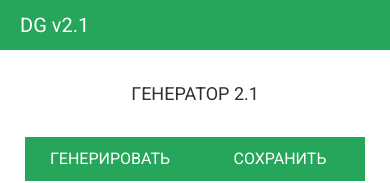
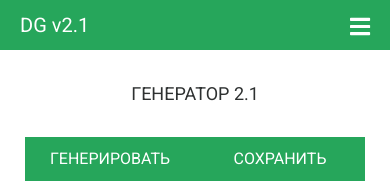
Before and after one commit to DmitriStadnik/dzergen, a React (Create React App) app in the folder client/: page / in a window 390 px wide. Shown: the top 183 px of the page. Built offline with nearby package versions, Linux system fonts and the light colour scheme; no server answers.

Commit message:
mobile menu

```diff
--- a/client/src/components/Header/index.jsx
+++ b/client/src/components/Header/index.jsx
@@ -4,7 +4,7 @@ import { Link } from "react-router-dom";
 import { withRouter } from "react-router";
 import equal from 'fast-deep-equal';
 import { FontAwesomeIcon } from '@fortawesome/react-fontawesome';
-import { faUser } from '@fortawesome/free-solid-svg-icons';
+import { faUser, faBars } from '@fortawesome/free-solid-svg-icons';
 import userRequests from "../../requests/user-requests";
 import Functions from "../../utils/Functions";
 
@@ -26,12 +26,21 @@ const LeftList = styled.ul`
   display: flex;
   justify-content: flex-start;
   align-items: center;
+  @media screen and (max-width: 767px) {
+    height: 300px;
+    flex-direction: column;
+  }
 `;
 
 const RightList = styled.div`
   display: flex;
   justify-content: flex-end;
   margin-left: auto;
+  @media screen and (max-width: 767px) {
+    height: 300px;
+    margin-right: 20px;
+    align-items: flex-start;
+  }
 `;
 
 const ListItem = styled.li`
@@ -45,6 +54,11 @@ const ListItem = styled.li`
       text-decoration: none;
       color: #87d37c;
     }
+  }
+
+  @media screen and (max-width: 767px) {
+    width: 100%;
+    margin-right: 0px;
   }
 `;
 
@@ -117,7 +131,29 @@ const MobileWrapper = styled.div`
   width: 100%;
   display: flex;
   @media screen and (max-width: 767px) {
-    display: none;
+    display: ${({visible}) => visible ? 'flex' : 'none'};
+    background: #26a65b;
+    padding-top: 50px;
+    position: absolute;
+    left: 0;
+    top: 0;
+    height: 3000px;
+    z-index: 3000;
+  }
+`;
+
+const MobileMenuIcon = styled(FontAwesomeIcon)`
+  color: white;
+  transition: 0.2s;
+  font-size: 23px;
+  position: absolute;
+  cursor: pointer;
+  top: 15px;
+  right: 20px;
+  display: none;
+  z-index: 3002;
+  @media screen and (max-width: 767px) {
+    display: block;
   }
 `;
 
@@ -128,10 +164,12 @@ class Header extends Component {
     this.state = {
       version: '2.1',
       user: null,
+      mobileMenuVisible: false,
     }
 
     this.getUser = this.getUser.bind(this);
     this.setUser = this.setUser.bind(this);
+    this.toggleMobileMenu = this.toggleMobileMenu.bind(this);
   }
 
   componentDidMount () {
@@ -174,28 +212,42 @@ class Header extends Component {
     })
   }
 
+  toggleMobileMenu () {
+    const { mobileMenuVisible } = this.state;
+    if (window.innerWidth < 768) {
+      this.setState({
+        mobileMenuVisible: !mobileMenuVisible
+      })
+    }
+  }
+
   render () {
     const {
       version,
-      user
+      user,
+      mobileMenuVisible
     } = this.state;
 
     const {
       imagePath,
     } = Functions;
 
+    const {
+      toggleMobileMenu,
+    } = this;
+
     return (
       <Wrapper>
         <Logo>{`DG v${version}`}</Logo>
-        <MobileWrapper>
+        <MobileWrapper visible={mobileMenuVisible}>
           <LeftList>
             <ListItem>
-              <Link to="/">
+              <Link to="/" onClick={() => toggleMobileMenu()}>
                 Генератор
               </Link>
             </ListItem>
             <ListItem>
-              <Link to="/collection">
+              <Link to="/collection" onClick={() => toggleMobileMenu()}>
                 Коллекция
               </Link>
             </ListItem>
@@ -203,7 +255,7 @@ class Header extends Component {
           <RightList>
             {
               user ? (
-                <RightItemWrapper>
+                <RightItemWrapper onClick={() => toggleMobileMenu()}>
                   <UserName>
                     { user.name }
                   </UserName>
@@ -219,15 +271,15 @@ class Header extends Component {
                 </RightItemWrapper>
               ) : (
                 <RightItemWrapper>
-                  <UserIconLink title={'Войти'} to="/auth/login">
+                  <UserIconLink title={'Войти'} to="/auth/login" onClick={() => toggleMobileMenu()}>
                     <UserIcon icon={faUser} />
                   </UserIconLink>
                 </RightItemWrapper>
               )
             }
-
           </RightList>
         </MobileWrapper>
+        <MobileMenuIcon icon={faBars} onClick={() => toggleMobileMenu()} />
       </Wrapper>
     )
   }
```
